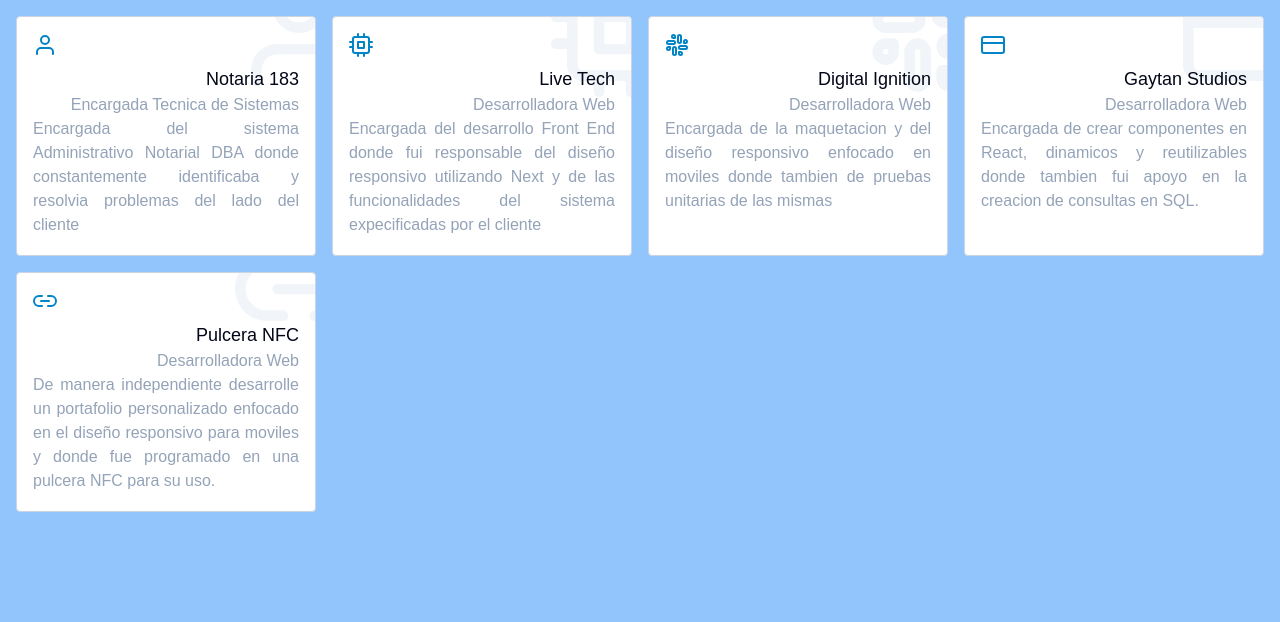
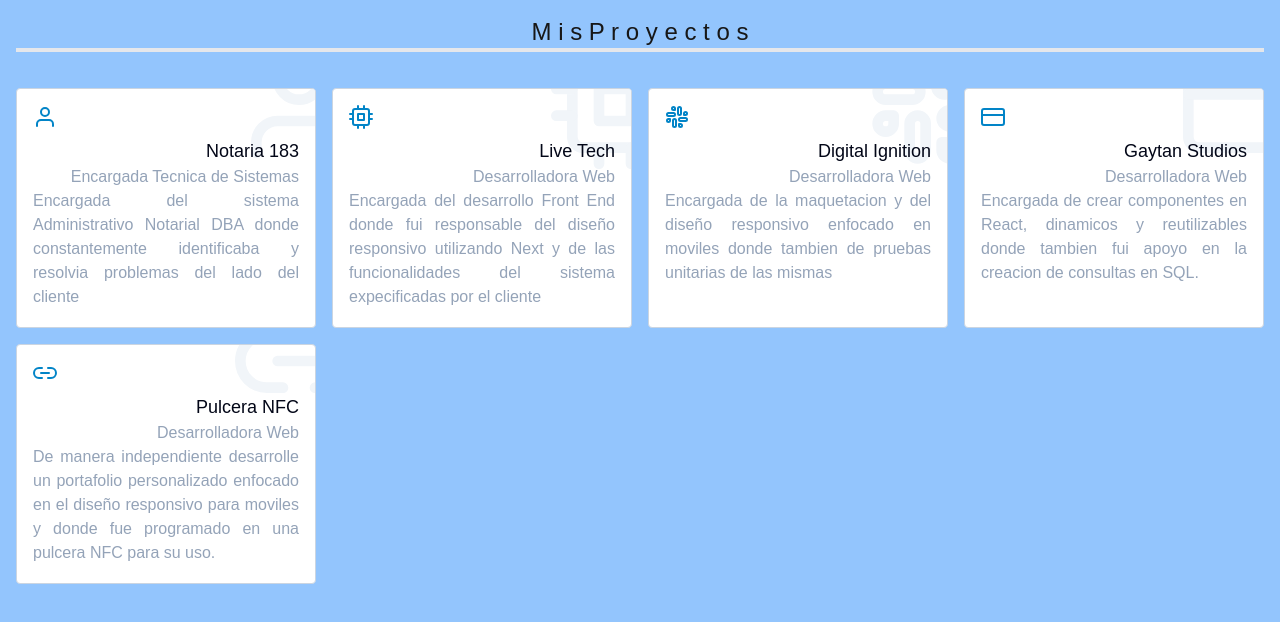
Before and after one commit to Abby25CE/portafolio, a Next.js app: page /Proyectos in a window 1280 px wide. Shown: the top 622 px of the page. Built offline with nearby package versions, Linux system fonts and the light colour scheme.

Commit message:
Update Index.tsx

```diff
--- a/src/Proyects/Index.tsx
+++ b/src/Proyects/Index.tsx
@@ -13,6 +13,11 @@ import {
 const HoverDevCards = () => {
   return (
     <div className="p-4">
+      <div className="pb-9 text-center text-2xl">
+        <p>M i s P r o y e c t o s</p>
+        <hr className="border-2" />
+      </div>
+
       <div className=" grid gap-4 grid-cols-2 lg:grid-cols-4">
         <Card
           title="Notaria 183"
```
